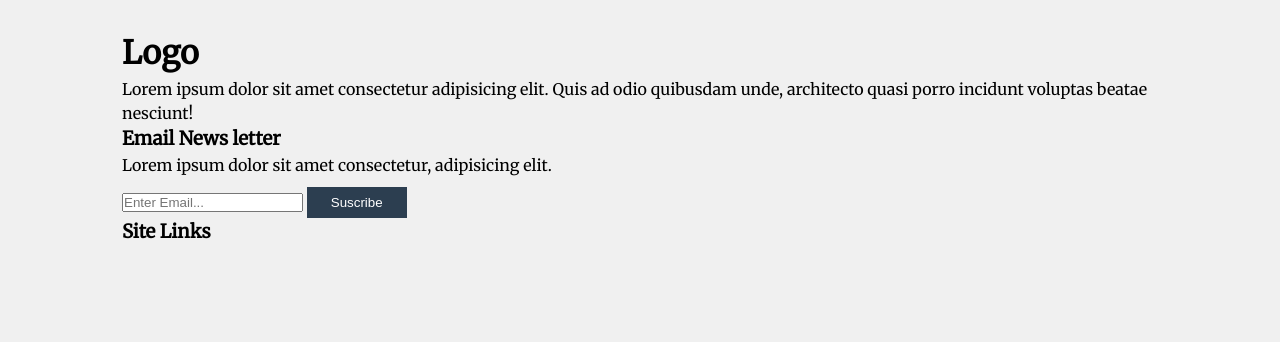
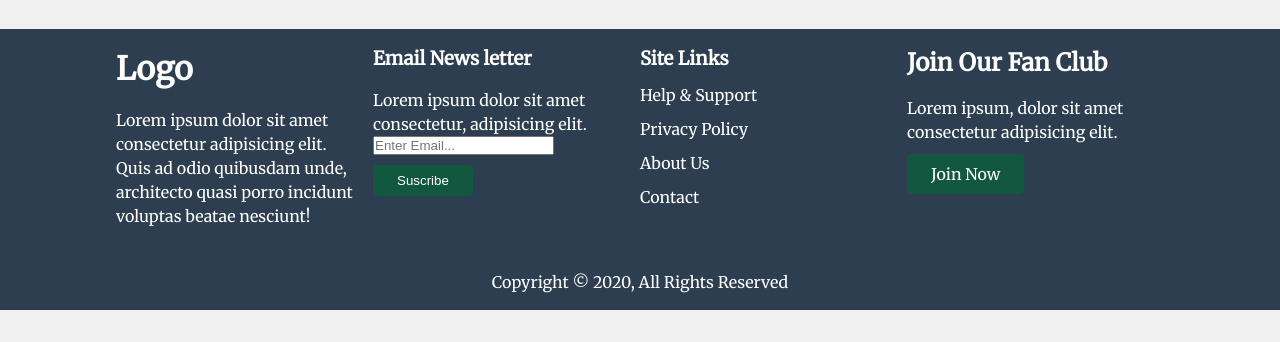
Before and after one commit to hobo71/echor, a plain HTML site: page index.html in a window 1280 px wide. Shown: the part 1822-2164 px from the top of the page. After the commit the page ends 2132 px from the top, so only its background shows below. Drawn offline with Linux system fonts and the light colour scheme.

Commit message:
added footer and styled it

```diff
--- a/css/style.css
+++ b/css/style.css
@@ -154,3 +154,39 @@ i{
     background: var(--primary-color);
     color: white
 }
+
+#main-footer{
+    background: var(--dark-color);
+    color: white;
+}
+#main-footer a{
+    color: white;
+}
+.footer-container{
+    display: grid;
+    grid-template-columns: repeat(4, 2fr);
+    padding: 1rem;
+    text-align: left;
+}
+.copyright{
+    text-align: center;
+    padding: 1rem;
+    margin-top: 10px;
+}
+.list li{
+    margin: 10px 0;
+}
+.list li a:hover{
+    color: var(--primary-color);
+}
+.btn-light{
+    background: var(--primary-color);
+    border-radius: 4px;
+
+}
+.footer-container p{
+    margin-top: 15px;
+}
+.logo{
+    padding: 0 10px;
+}
--- a/index.html
+++ b/index.html
@@ -126,7 +126,7 @@
 
     <footer id="main-footer">
         <div class="container footer-container">
-            <div>
+            <div class="logo">
                 <h1>Logo</h1>
                 <p>Lorem ipsum dolor sit amet consectetur adipisicing elit. Quis ad odio quibusdam
                     unde, architecto quasi porro incidunt voluptas beatae nesciunt!</p>
@@ -136,7 +136,7 @@
                 <p>Lorem ipsum dolor sit amet consectetur, adipisicing elit.</p>
                 <form>
                     <input type="email" placeholder="Enter Email...">
-                    <input type="submit" value="Suscribe" class="btn">
+                    <input type="submit" value="Suscribe" class="btn btn-light">
                 </form>
             </div>
             <div>
@@ -148,6 +148,17 @@
                     <li><a href="#">Contact</a></li>
                 </ul>
             </div>
+            <div>
+                <h2>Join Our Fan Club</h2>
+                <p>Lorem ipsum, dolor sit amet consectetur adipisicing elit.</p>
+                <a href="#" class="btn btn-light">Join Now</a>
+            </div>
+
+        </div>
+        <div class="copyright">
+            <p>
+                Copyright &copy; 2020, All Rights Reserved
+            </p>
         </div>
     </footer>
 
```
